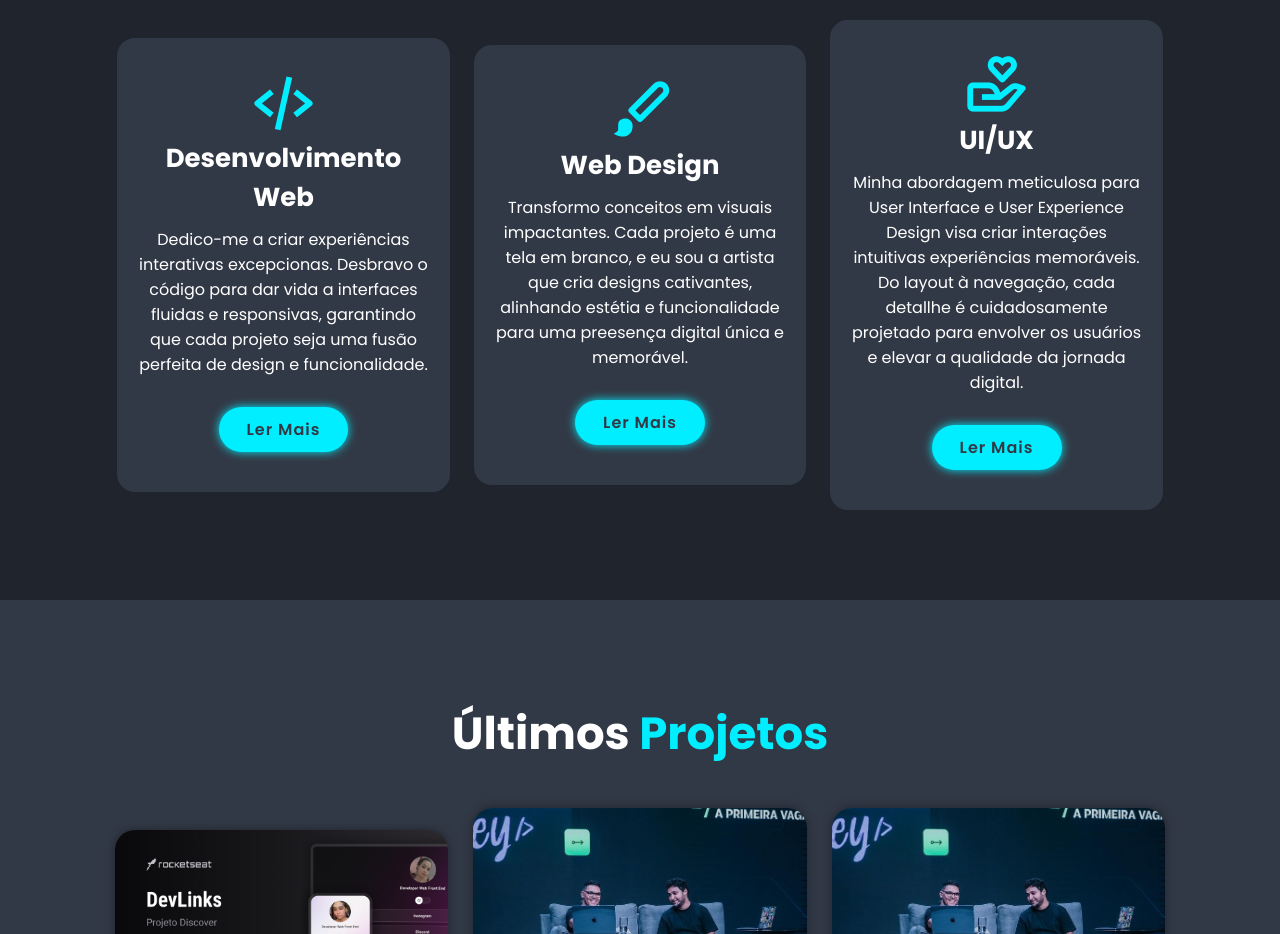
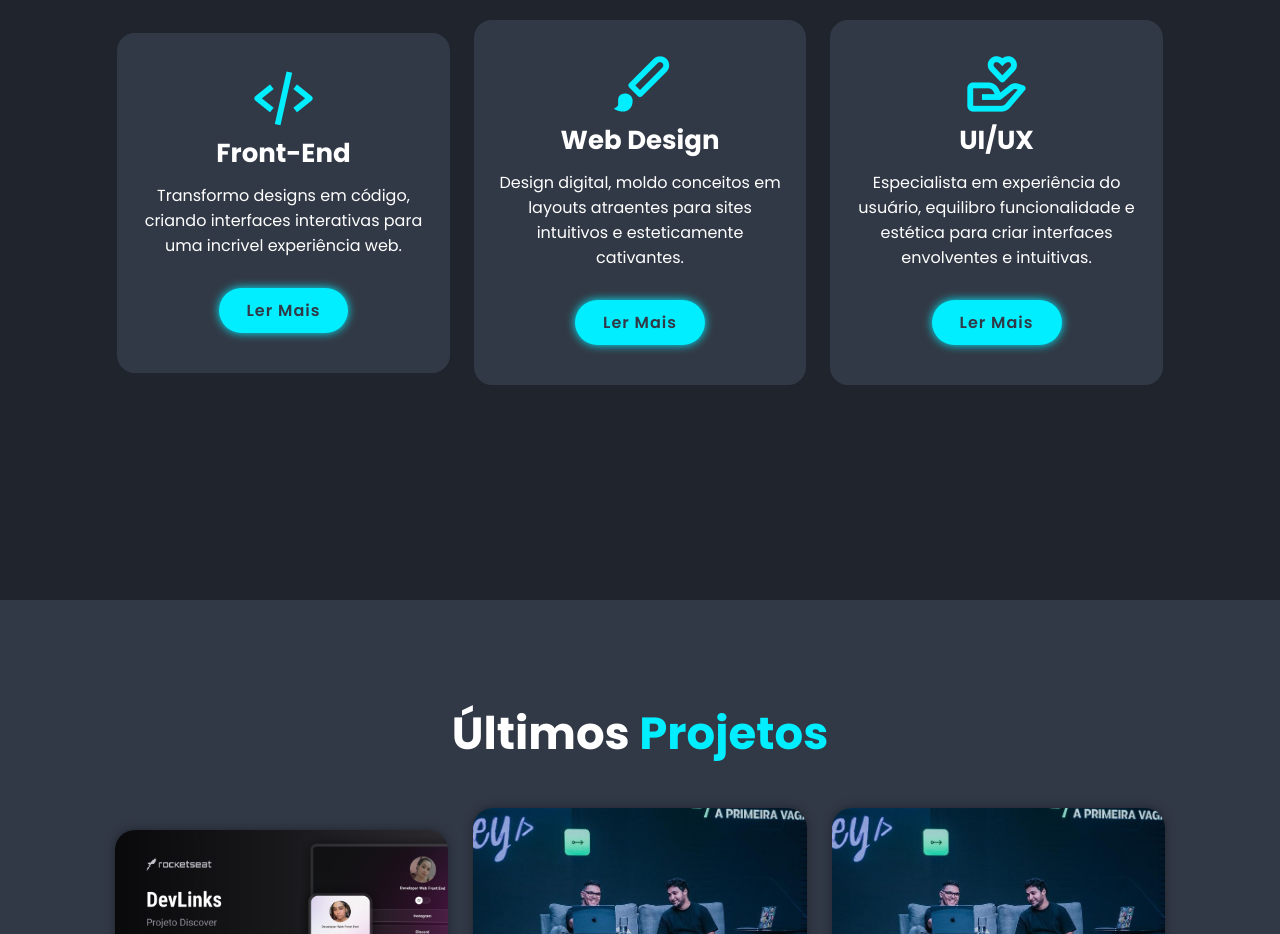
Before and after one commit to nanydev/portfolio, a plain HTML site: page index.html in a window 1280 px wide. Shown: the part 1800-2734 px from the top of the page. Drawn offline with nearby package versions, Linux system fonts and the light colour scheme.

Commit message:
atualizando e reduzindo as biografias e adcionando os icones da skill

```diff
--- a/index.html
+++ b/index.html
@@ -82,9 +82,9 @@
     <div class="services-container">
       <div class="services-box">
         <i class='bx bx-code-alt'></i>
-        <h3>Desenvolvimento Web</h3>
+        <h3>Front-End</h3>
         <p>
-          Dedico-me a criar experiências interativas excepcionas. Desbravo o código para dar vida a interfaces fluidas e responsivas, garantindo que cada projeto seja uma fusão perfeita de design e funcionalidade.
+          Transformo designs em código, criando interfaces interativas para uma incrivel experiência web.
         </p>
         <a href="#" class="btn">Ler Mais</a>
       </div>
@@ -93,7 +93,7 @@
         <i class='bx bxs-paint'></i>
         <h3>Web Design </h3>
         <p>
-          Transformo conceitos em visuais impactantes. Cada projeto é uma tela em branco, e eu sou a artista que cria designs cativantes, alinhando estétia e funcionalidade para uma preesença digital única e memorável.
+          Design digital, moldo conceitos em layouts atraentes para sites intuitivos e esteticamente cativantes.
 
         </p>
 
@@ -104,7 +104,7 @@
         <i class='bx bx-donate-heart'></i>
         <h3>UI/UX</h3>
         <p>
-          Minha abordagem meticulosa para User Interface e User Experience Design visa criar interações intuitivas experiências memoráveis. Do layout à navegação, cada detallhe é cuidadosamente projetado para envolver os usuários e elevar a qualidade da jornada digital.
+        Especialista em experiência do usuário, equilibro funcionalidade e estética para criar interfaces envolventes e intuitivas.
         </p>
 
         <a href="#" class="btn">Ler Mais</a>
```
Also changed, not shown: images/css.ico (added), images/html.ico (added), images/javascript.ico (added), 1 other file.
